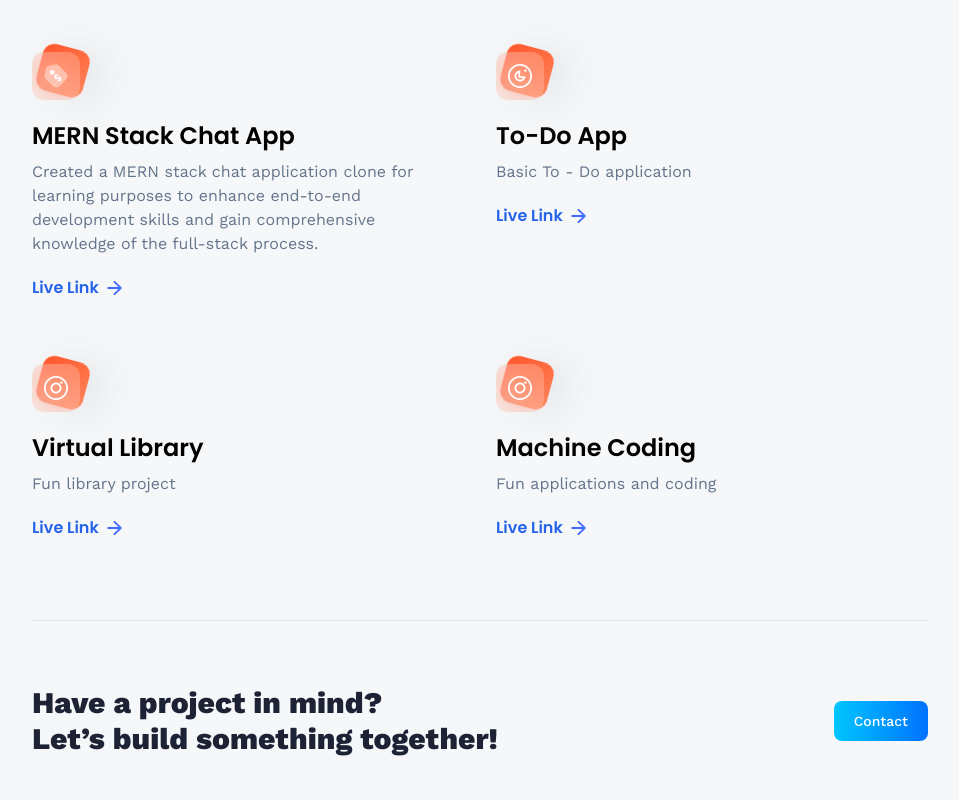
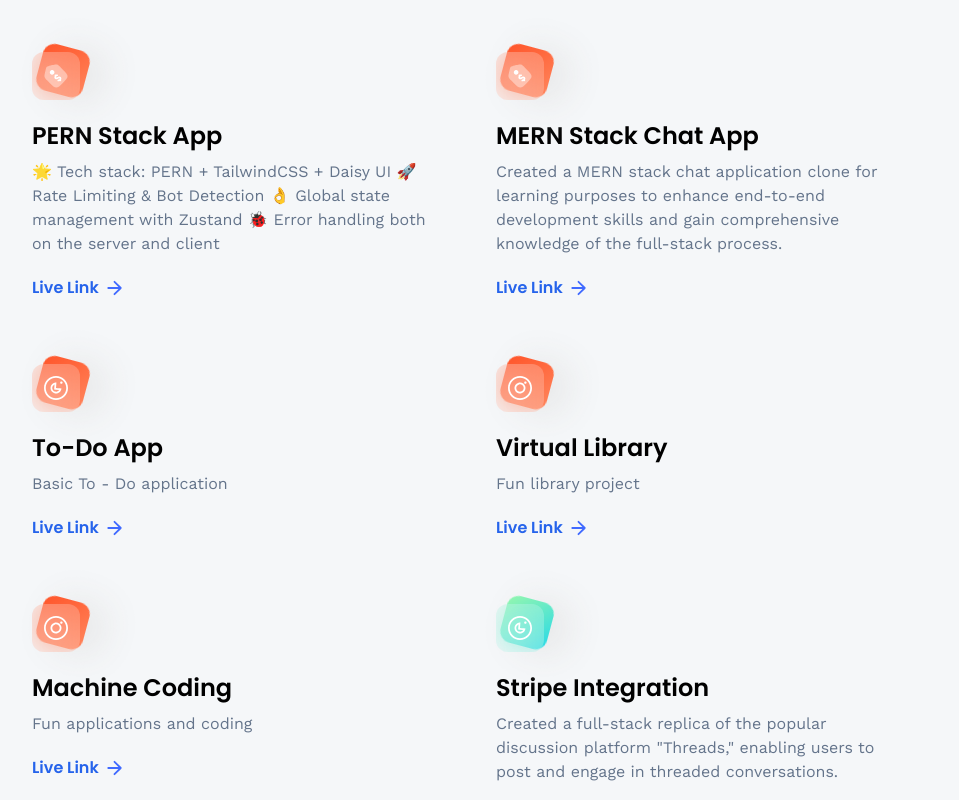
Before and after one commit to Niki-desai/3d, a React (Vite) app: page /projects in a window 1280 px wide. Shown: the part 220-1020 px from the top of the page, without its empty margins (160-1119 px from the left). Built offline with nearby package versions, Linux system fonts and the light colour scheme; no server answers.

Commit message:
PERN stack app

```diff
--- a/src/constants/index.js
+++ b/src/constants/index.js
@@ -206,6 +206,17 @@
     {
         iconUrl: pricewise,
         theme: 'btn-back-red',
+        name: 'PERN Stack App',
+        description: `
+        🌟 Tech stack: PERN + TailwindCSS + Daisy UI
+        🚀 Rate Limiting & Bot Detection
+        👌 Global state management with Zustand
+        🐞 Error handling both on the server and client`,
+        link: 'https://pernstack-vzeu.onrender.com/',
+    },
+    {
+        iconUrl: pricewise,
+        theme: 'btn-back-red',
         name: 'MERN Stack Chat App',
         description: 'Created a MERN stack chat application clone for learning purposes to enhance end-to-end development skills and gain comprehensive knowledge of the full-stack process.',
         link: 'https://chatapp-wn5z.onrender.com/',
@@ -229,15 +240,15 @@
         theme: 'btn-back-red',
         name: 'Machine Coding',
         description: 'Fun applications and coding',
-        link: 'https://machine-coding-seven.vercel.app/',
+        link: 'https://machine-coding-mu.vercel.app/',
     },
-    // {
-    //     iconUrl: threads,
-    //     theme: 'btn-back-green',
-    //     name: 'Full Stack Threads Clone',
-    //     description: 'Created a full-stack replica of the popular discussion platform "Threads," enabling users to post and engage in threaded conversations.',
-    //     link: 'https://github.com/adrianhajdin/threads',
-    // },
+    {
+        iconUrl: threads,
+        theme: 'btn-back-green',
+        name: 'Stripe Integration',
+        description: 'Created a full-stack replica of the popular discussion platform "Threads," enabling users to post and engage in threaded conversations.',
+        link: 'https://github.com/adrianhajdin/threads',
+    },
     // {
     //     iconUrl: car,
     //     theme: 'btn-back-blue',
```
Also changed, not shown: 2 other files (tests, documents, lock files or other folders).
